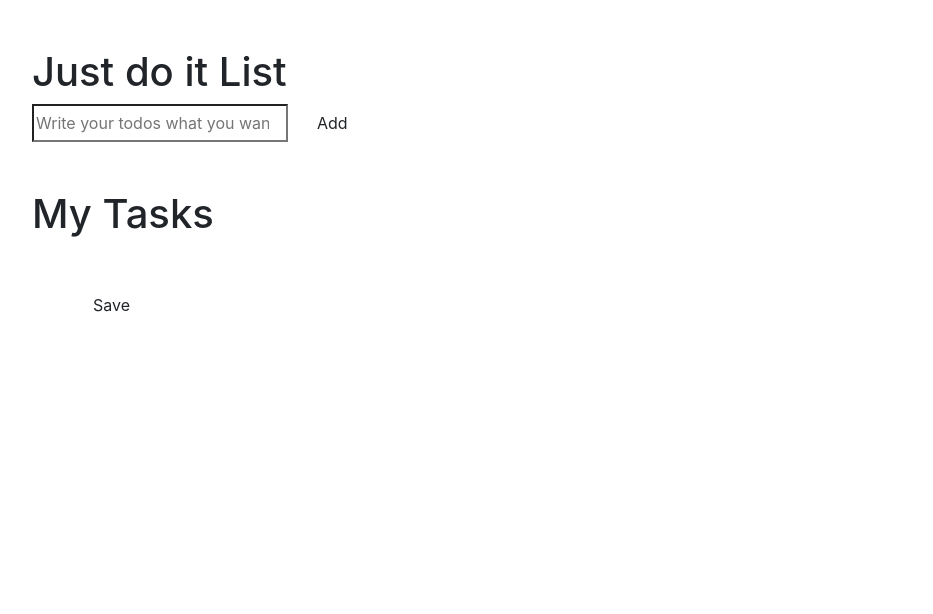
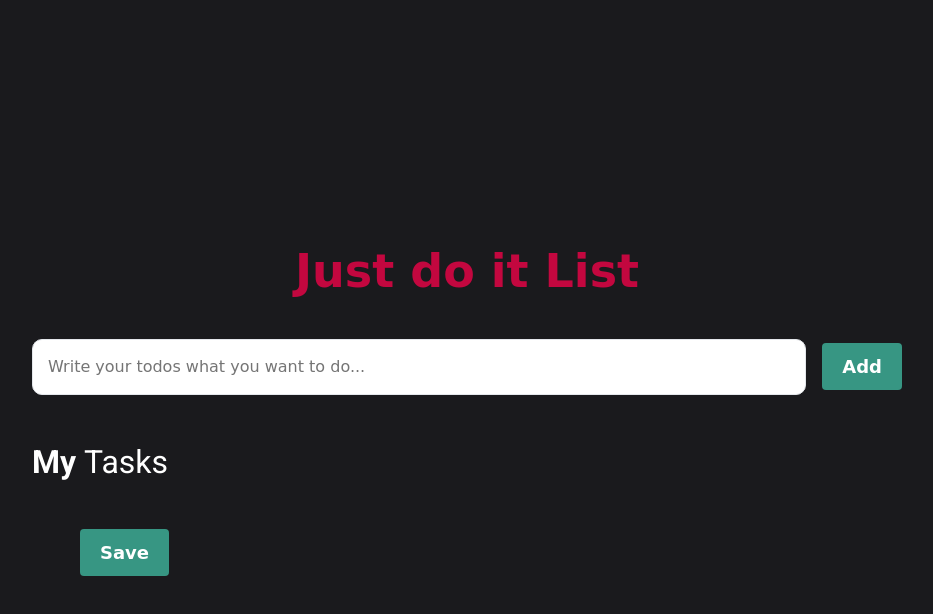
Before and after one commit to eluriNarsimhulu/JustDoItList, a plain HTML site: page index.html in a window 1280 px wide. Shown: the whole page, without its empty margins (173-1106 px from the left). Drawn offline with nearby package versions, Linux system fonts and the light colour scheme; a web font is replaced by a local one.

Commit message:
Update index.html

```diff
--- a/index.html
+++ b/index.html
@@ -9,6 +9,7 @@
     <script src="https://kit.fontawesome.com/ebe0f478f4.js" crossorigin="anonymous"></script>
     <meta name="viewport" content="width=device-width, initial-scale=1.0" />
     <link rel="stylesheet" href="https://fonts.googleapis.com/css?family=cursive, Lucida Handwriting">
+    <link rel = "stylesheet" type = "text/css" href = "index.css"z>
 </head>
 
 <body>
```
